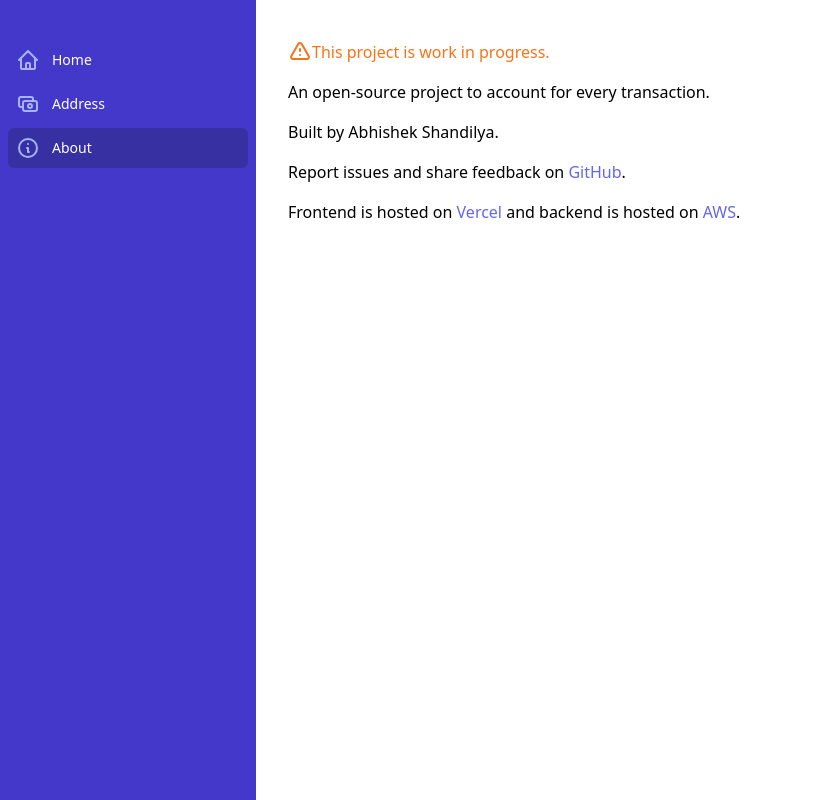
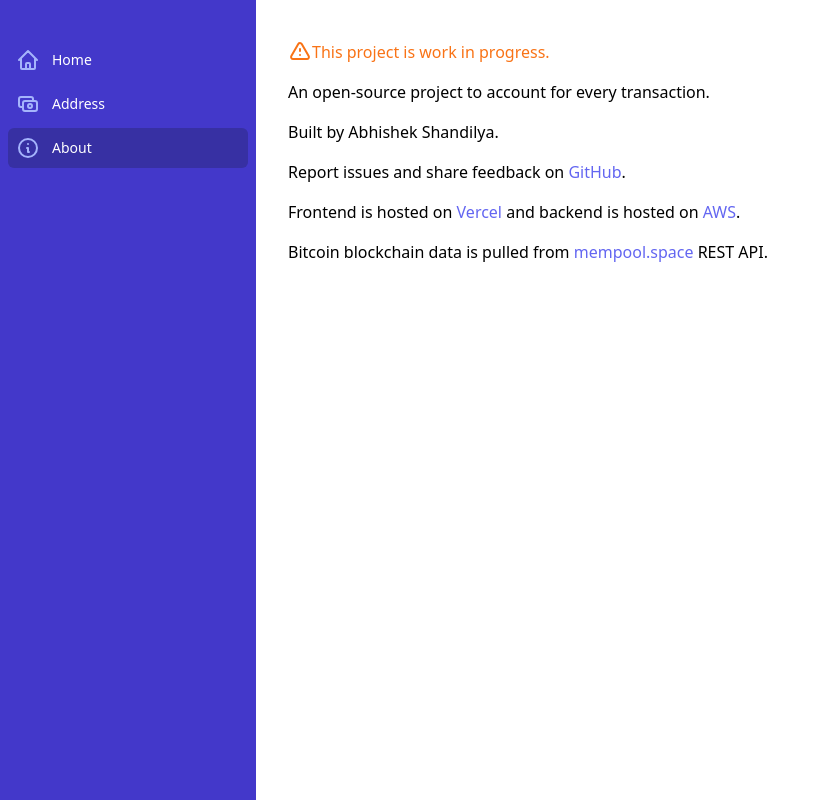
Before and after one commit to abhiShandy/bitcoin-labels, a Next.js app in the folder client/: page /about in a window 1280 px wide. Shown: the whole page, without its empty margins (0-822 px from the left). Built offline with nearby package versions, Linux system fonts and the light colour scheme.

Commit message:
minor improvements

```diff
--- a/client/components/AddressTable.tsx
+++ b/client/components/AddressTable.tsx
@@ -1,7 +1,11 @@
 import React from "react";
 import AddressBalance from "./AddressBalance";
 
-export default function AddressTable({ addressList }) {
+export default function AddressTable({
+  addressList,
+}: {
+  addressList: string[];
+}) {
   if (addressList.length === 0) return <></>;
   return (
     <div className="mt-4">
--- a/client/components/MasterPubKeyForm.tsx
+++ b/client/components/MasterPubKeyForm.tsx
@@ -1,8 +1,7 @@
-import React from "react";
-import { useRouter } from "next/router";
+import React, { useState } from "react";
 
-export default function MasterPubKeyForm({ xpub, setXpub }) {
-  const router = useRouter();
+export default function MasterPubKeyForm({ onSubmit }) {
+  const [xpub, setXpub] = useState("");
   return (
     <form>
       <div className="flex flex-col mt-4">
@@ -22,7 +21,7 @@ export default function MasterPubKeyForm({ xpub, setXpub }) {
       <button
         onClick={(e) => {
           e.preventDefault();
-          router.push("/address");
+          onSubmit(xpub);
         }}
         className="bg-gray-500 p-2 text-white rounded mt-2"
       >
--- a/client/pages/about.tsx
+++ b/client/pages/about.tsx
@@ -33,6 +33,13 @@ export default function About() {
             and backend is hosted on{" "}
             <ExternalLink href="https://aws.amazon.com/">AWS</ExternalLink>.
           </p>
+          <p>
+            Bitcoin blockchain data is pulled from{" "}
+            <ExternalLink href="https://mempool.space/docs/api/rest">
+              mempool.space
+            </ExternalLink>{" "}
+            REST API.
+          </p>
         </div>
       </SidebarLayout>
     </>
--- a/client/pages/address.tsx
+++ b/client/pages/address.tsx
@@ -4,22 +4,27 @@ import SidebarLayout from "../components/SidebarLayout";
 import AddressTable from "../components/AddressTable";
 import publicKeyToAddressList from "../utils/publicKeyToAddressList";
 import XpubContext from "../contexts/Xpub";
+import { useRouter } from "next/router";
 
 export default function AddressPage() {
   const { xpub } = useContext(XpubContext);
   const [addressList, setAddressList] = useState<string[]>([]);
+  const router = useRouter();
 
   useEffect(() => {
     const generateAddressList = async () => {
+      if (!xpub) router.push("/");
       try {
         const response = publicKeyToAddressList(xpub);
+        if (response.length === 0) console.log("No address found");
         setAddressList(response);
       } catch (error) {
-        console.log("Error getting addresses");
+        console.log("Error getting addresses. Check XPUB!");
+        router.push("/");
       }
     };
     generateAddressList();
-  }, [xpub]);
+  }, [xpub, router]);
 
   return (
     <>
--- a/client/pages/index.tsx
+++ b/client/pages/index.tsx
@@ -3,16 +3,31 @@ import React, { useContext } from "react";
 import MasterPubKeyForm from "../components/MasterPubKeyForm";
 import SidebarLayout from "../components/SidebarLayout";
 import XpubContext from "../contexts/Xpub";
+import { useRouter } from "next/router";
 
 export default function HomePage() {
   const { xpub, setXpub } = useContext(XpubContext);
+
+  const router = useRouter();
+
+  const handleSubmit = (xpub: string) => {
+    // TODO: validate XPUB
+    setXpub(xpub);
+    router.push("/address");
+  };
+
   return (
     <>
       <Head>
         <title>Bit Table</title>
       </Head>
       <SidebarLayout title="Home">
-        <MasterPubKeyForm xpub={xpub} setXpub={setXpub} />
+        {!xpub && <MasterPubKeyForm onSubmit={handleSubmit} />}
+        {xpub && (
+          <div>
+            Current XPUB:<p>{xpub}</p>
+          </div>
+        )}
       </SidebarLayout>
     </>
   );
```
